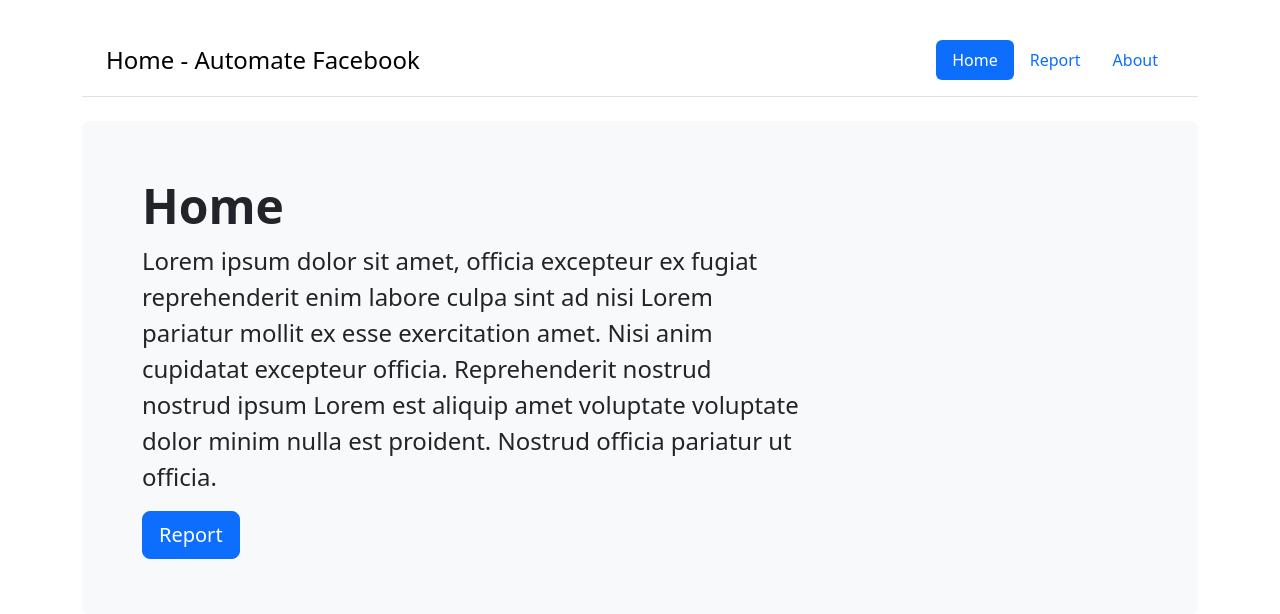
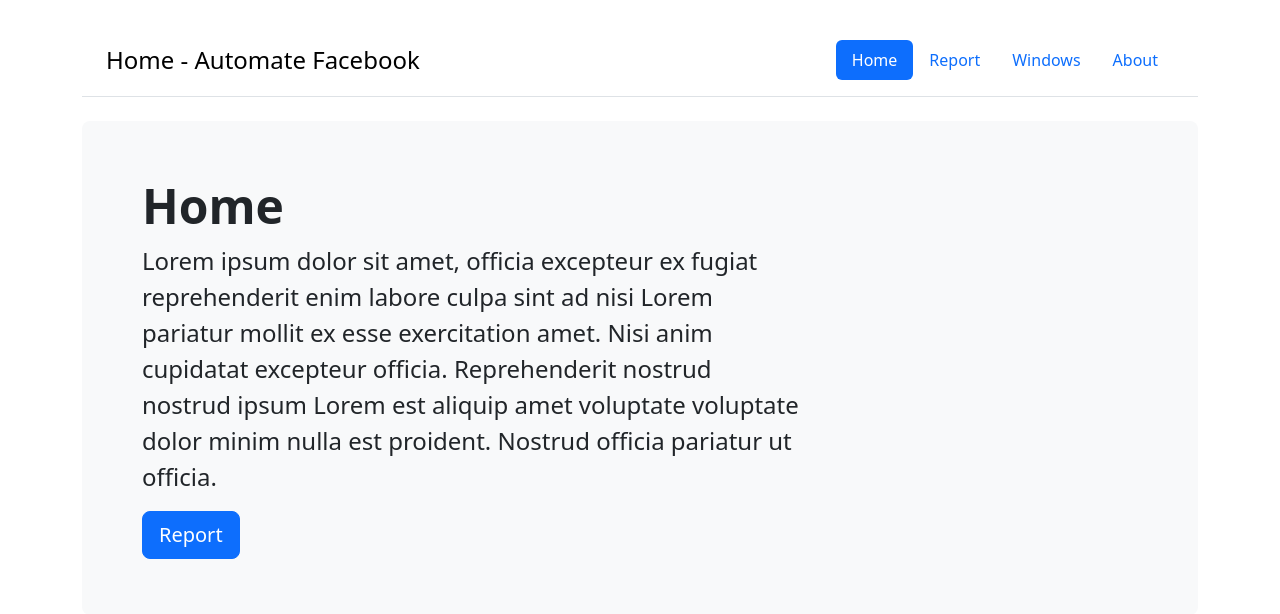
Before and after one commit to mohammad-hanif-nasiri/Automate-Facebook, a Flask app: page / in a window 1280 px wide. Shown: the top 614 px of the page. Run offline with Flask 3, Linux system fonts and the light colour scheme.

Commit message:
header.html file modified.

```diff
--- a/templates/components/header.html
+++ b/templates/components/header.html
@@ -1,13 +1,25 @@
 <header class="d-flex flex-wrap justify-content-center py-3 mb-4 border-bottom">
-  <a href="{{ url_for('home') }}" class="d-flex align-items-center mb-3 mb-md-0 me-md-auto link-body-emphasis text-decoration-none">
+  <a
+    href="{{ url_for('home') }}"
+    class="d-flex align-items-center mb-3 mb-md-0 me-md-auto link-body-emphasis text-decoration-none"
+  >
     <span class="fs-4 title mx-4">Automate Facebook</span>
   </a>
 
   <ul class="nav nav-pills mx-4">
     <li class="nav-item">
-      <a href="{{ url_for('home') }}" class="nav-link" aria-current="page">Home</a>
+      <a href="{{ url_for('home') }}" class="nav-link" aria-current="page"
+        >Home</a
+      >
     </li>
-    <li class="nav-item"><a href="{{ url_for('report') }}" class="nav-link">Report</a></li>
-    <li class="nav-item"><a href="{{ url_for('about') }}" class="nav-link">About</a></li>
+    <li class="nav-item">
+      <a href="{{ url_for('report') }}" class="nav-link">Report</a>
+    </li>
+    <li class="nav-item">
+      <a href="{{ url_for('windows') }}" class="nav-link">Windows</a>
+    </li>
+    <li class="nav-item">
+      <a href="{{ url_for('about') }}" class="nav-link">About</a>
+    </li>
   </ul>
 </header>
```
